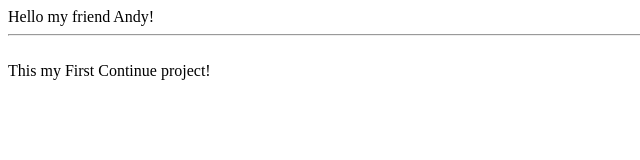
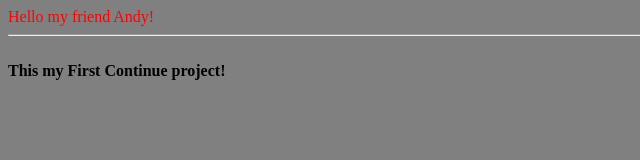
Before and after one commit to P2Andy/ContiPro, a plain HTML site: page index.html in a window 1280 px wide. Shown: the whole page, without its empty margins (0-640 px from the left). Drawn offline with Linux system fonts and the light colour scheme.

Commit message:
Изменен index.html

```diff
--- a/index.html
+++ b/index.html
@@ -1,6 +1,7 @@
 <html>
 <head><title>My Continue Site</title></head>
-  <body>Hello my friend Andy!<hr>
-	<br> This my First Continue project!
+  <body bgcolor=gray>
+    <font color=red>Hello my friend Andy!</font><hr>
+	<br><b>This my First Continue project!
   </body>
 </html>
```
